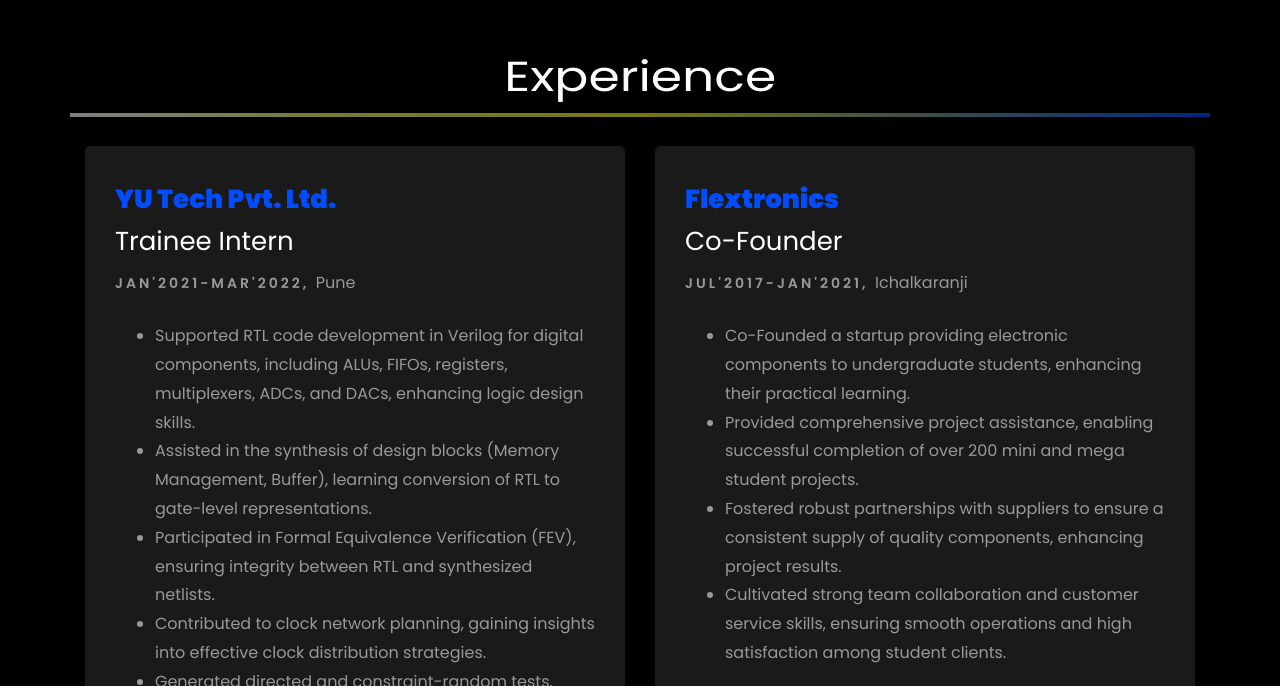
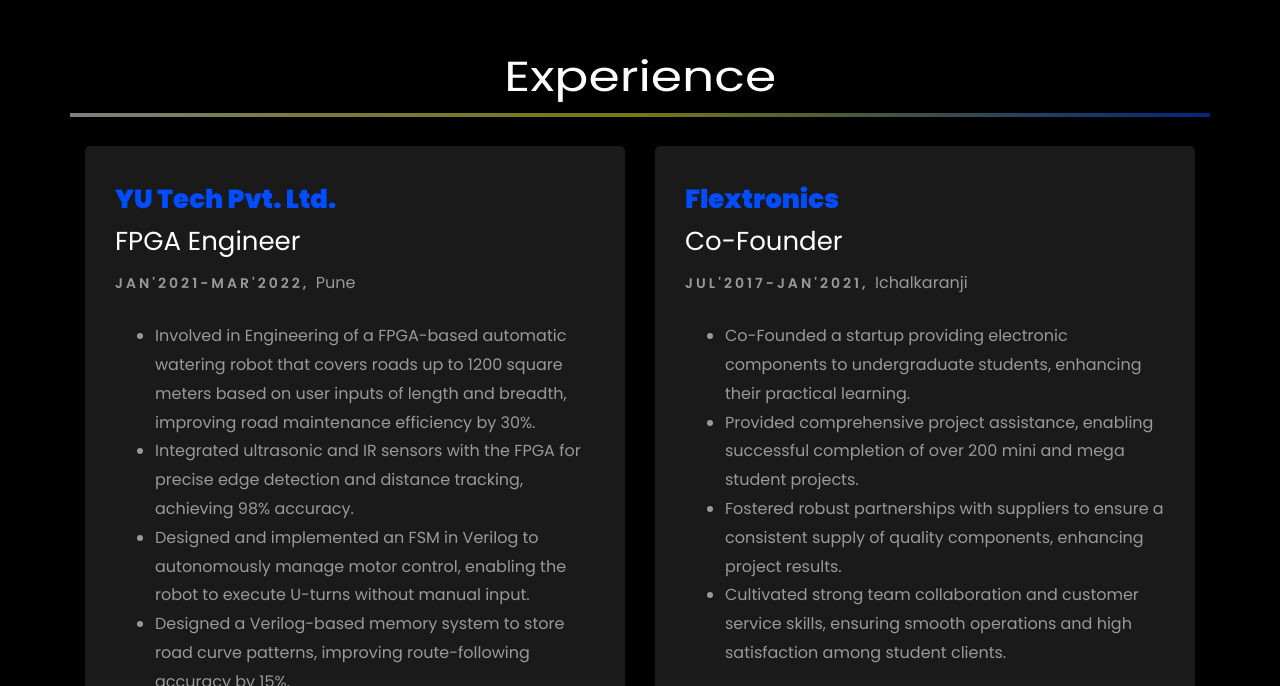
Before and after one commit to MuddasirAttar/MuddasirAttar.github.io, a plain HTML site: page index.html in a window 1280 px wide. Shown: the part 2114-2800 px from the top of the page. Drawn offline with Linux system fonts and the light colour scheme; files whose address does not match are found by name.

Commit message:
Update index.html

```diff
--- a/index.html
+++ b/index.html
@@ -187,7 +187,7 @@
 
 						<br>
 						<br>
-			            <h2>A RTL Design Engineer</h2>
+			            <h2>RTL Design Engineer</h2>
 						<!-- <h2 class="d-flex" style="margin-bottom: 0">With over 5 years of experience</h2> -->
 						<!-- <br> -->
 			            <!-- <p><a href="https://www.youtube.com/@RishabhMishraOfficial" class="btn btn-primary py-3 px-4">YouTube</a>  -->
@@ -325,16 +325,15 @@
 				<div class="col-md-6">
 					<div class="resume-wrap ftco-animate">
 						<span class="date">YU Tech Pvt. Ltd.</span>
-						<h2>Trainee Intern</h2>
+						<h2>FPGA Engineer</h2>
 						<span class="position">JAN'2021-MAR'2022, </span>
 						<span class="mt-4">Pune</span>
 						<p class="mt-4">
 							<ul>
-								<li>Supported RTL code development in Verilog for digital components, including ALUs, FIFOs, registers, multiplexers, ADCs, and DACs, enhancing logic design skills.</li>
-								<li>Assisted in the synthesis of design blocks (Memory Management, Buffer), learning conversion of RTL to gate-level representations.</li>
-								<li>Participated in Formal Equivalence Verification (FEV), ensuring integrity between RTL and synthesized netlists.</li>
-								<li>Contributed to clock network planning, gaining insights into effective clock distribution strategies.</li>
-								<li>Generated directed and constraint-random tests, enhancing the robustness of RTL verification efforts.</li>
+								<li>Involved in Engineering of a FPGA-based automatic watering robot that covers roads up to 1200 square meters based on user inputs of length and breadth, improving road maintenance efficiency by 30%.</li>
+								<li>Integrated ultrasonic and IR sensors with the FPGA for precise edge detection and distance tracking, achieving 98% accuracy.</li>
+								<li>Designed and implemented an FSM in Verilog to autonomously manage motor control, enabling the robot to execute U-turns without manual input.</li>
+								<li>Designed a Verilog-based memory system to store road curve patterns, improving route-following accuracy by 15%.</li>
 								<li>Aided in verification planning and testbench development using SystemVerilog and UVM methodologies.</li>
 							</ul>
 						</p>
@@ -393,7 +392,7 @@
 
     		<div class="row justify-content-center mt-5">
     			<div class="col-md-6 text-center ftco-animate">
-    				<p><a href="https://drive.google.com/file/d/1o43iE3wXwQeNSZF1vVxeyp7X_8zGKkn5/view?usp=sharing" class="btn btn-primary py-4 px-5">Download CV</a></p>
+    				<p><a href="https://drive.google.com/file/d/1hQy0htsrvo_iL33Hpyy_ChO4SiuvGQ0U/view?usp=sharing" class="btn btn-primary py-4 px-5">Download CV</a></p>
     			</div>
     		</div>
     	</div>
```
